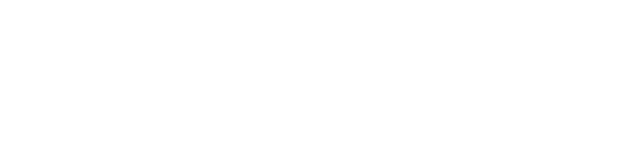
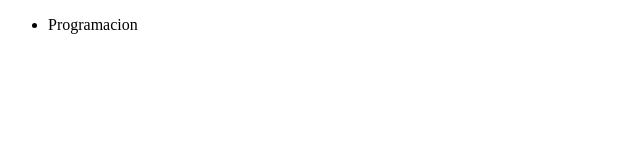
Before and after one commit to Sam15112021/aprendiendo-github, a plain HTML site: page index.html in a window 1280 px wide. Shown: the whole page, without its empty margins (0-640 px from the left). Drawn offline with Linux system fonts and the light colour scheme.

Commit message:
Creando una lista

```diff
--- a/index.html
+++ b/index.html
@@ -8,5 +8,9 @@
 </head>
 <body>
 
+    <ul>
+        <li>Programacion</li>
+    </ul>
+
 </body>
 </html>
```
